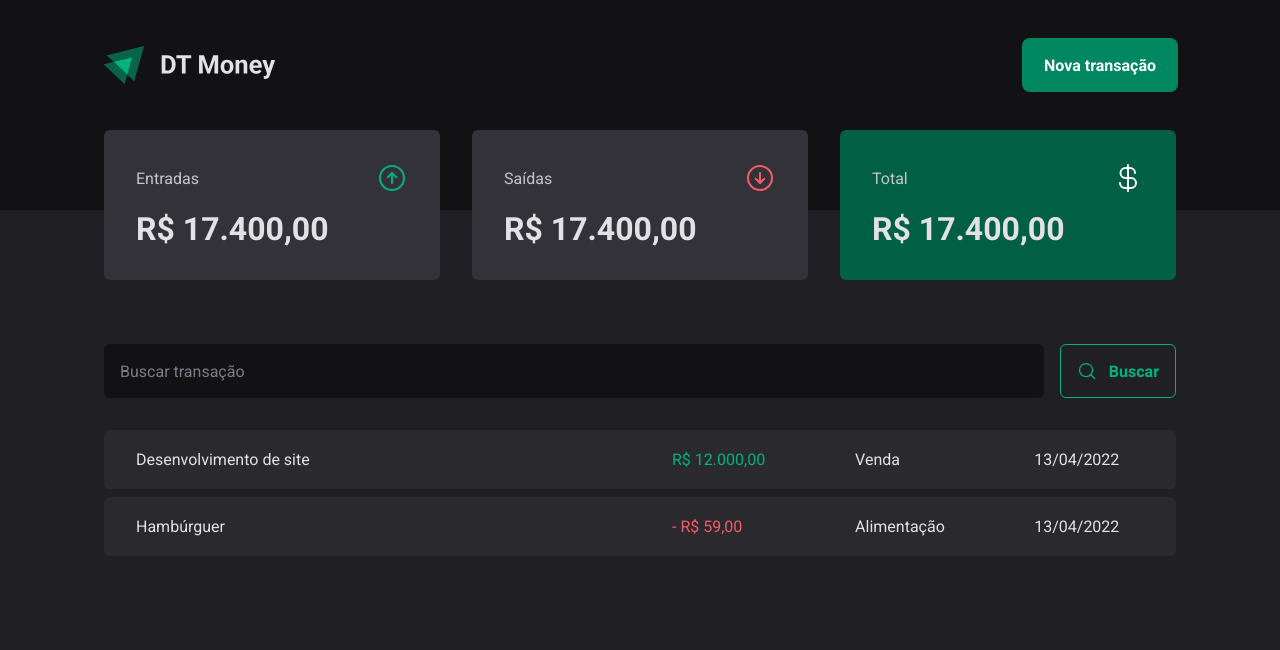
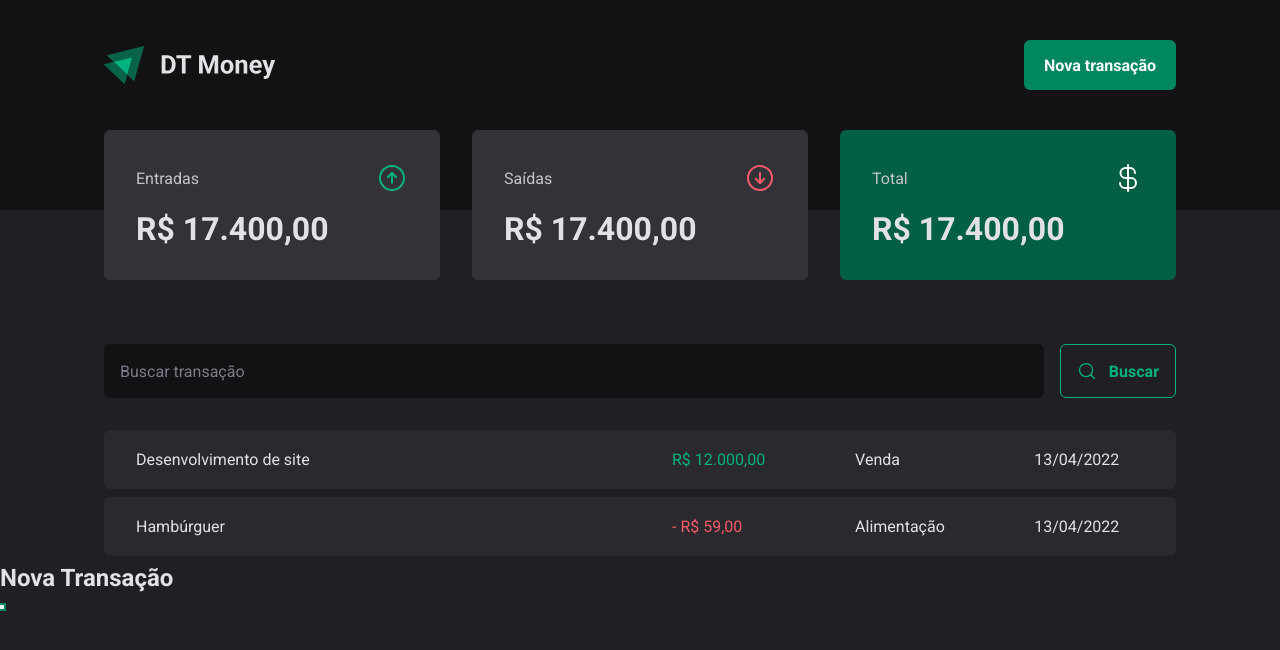
Before and after one commit to Olinadss/dt-money, a React (Vite) app: page / in a window 1280 px wide. Both pictures are taken after a click on the button "Nova transação". Shown: the top 650 px of the page. Built offline with nearby package versions, Linux system fonts and the light colour scheme.

Commit message:
feat: cria estrutura do modal

```diff
--- a/package.json
+++ b/package.json
@@ -10,6 +10,7 @@
     "preview": "vite preview"
   },
   "dependencies": {
+    "@radix-ui/react-dialog": "^1.1.1",
     "phosphor-react": "^1.4.1",
     "react": "^18.3.1",
     "react-dom": "^18.3.1",
--- a/src/components/Header/index.tsx
+++ b/src/components/Header/index.tsx
@@ -1,4 +1,6 @@
 import { HeaderContainer, HeaderContent, NewTransactionButton } from './styles'
+
+import * as Dialog from '@radix-ui/react-dialog'
 
 import logoImg from '../../assets/logo.svg'
 
@@ -7,7 +9,20 @@
 		<HeaderContainer>
 			<HeaderContent>
 				<img src={logoImg} alt='' />
-				<NewTransactionButton>Nova transação</NewTransactionButton>
+
+				<Dialog.Root>
+					<Dialog.Trigger asChild>
+						<NewTransactionButton>Nova transação</NewTransactionButton>
+					</Dialog.Trigger>
+					<Dialog.Portal>
+						<Dialog.Overlay className='overlay' />
+						<Dialog.Content>
+							<Dialog.Title>Nova Transação</Dialog.Title>
+
+							<Dialog.Close />
+						</Dialog.Content>
+					</Dialog.Portal>
+				</Dialog.Root>
 			</HeaderContent>
 		</HeaderContainer>
 	)
```
Also changed, not shown: 1 other file (tests, documents, lock files or other folders).
